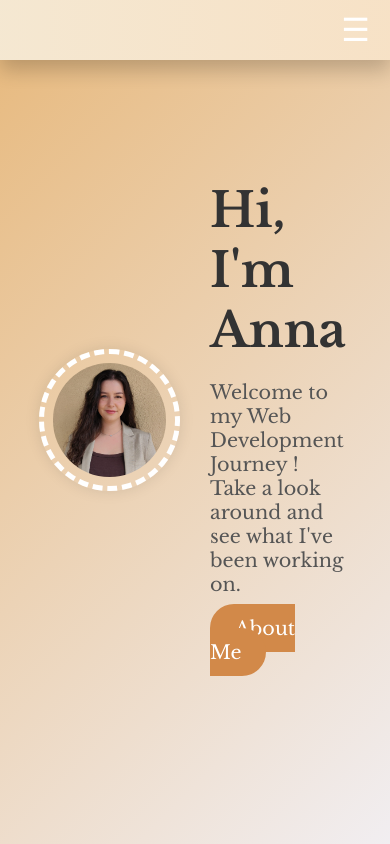
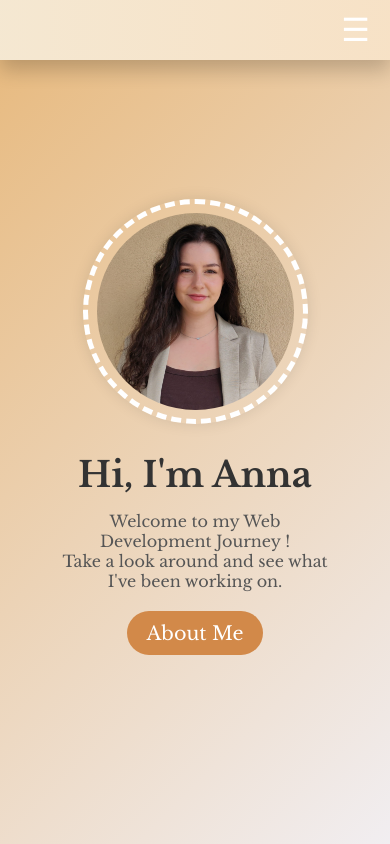
Before and after one commit to annasarabasheva/My-Personal-Portfolio, a React (Vite) app in the folder my-portfolio/: page / in a window 390 px wide. Built offline with nearby package versions, Linux system fonts and the light colour scheme.

Commit message:
Add responsiveness to Home page

```diff
--- a/my-portfolio/src/components/header/Header.css
+++ b/my-portfolio/src/components/header/Header.css
@@ -86,7 +86,7 @@
     display: none;
     flex-direction: column;
     align-items: center;
-    background-color: rgba(44, 62, 80, 0.95);
+    background-color: rgba(190, 184, 171, 0.95);
     position: absolute;
     top: 100%;
     left: 0;
--- a/my-portfolio/src/components/home/Home.css
+++ b/my-portfolio/src/components/home/Home.css
@@ -4,6 +4,7 @@
   justify-content: center;
   align-items: center;
   background: linear-gradient(135deg, #e7b87b, #f1eef1);
+  padding: 20px;
 }
 
 .home-container {
@@ -12,6 +13,7 @@ width: 80%;
   max-width: 1200px;
   justify-content: space-between;
   align-items: center;
+  gap: 30px;
 }
 
 .image-section {
@@ -25,7 +27,13 @@ text-align: center;
   border-radius: 50%;
   box-shadow: 0px 0px 15px rgba(0, 0, 0, 0.1);
   border: 5px dashed #fff;
-    padding: 9px; /
+  padding: 9px;
+  transition: transform 0.3s ease, box-shadow 0.3s ease;
+}
+
+.profile-img:hover {
+  transform: scale(1.02);
+  box-shadow: 0px 0px 20px rgba(0, 0, 0, 0.15);
 }
 
 .intro-section {
@@ -42,13 +50,13 @@ color: #333;
 .intro-section p {
   font-size: 1.2rem;
   color: #555;
-margin: 20px 0;
+  margin-bottom: 1.7em;
 }
 
 .about-btn {
   padding: 12px 25px;
   font-size: 1.2rem;
-background-color: #d28949; /* A fun button color */
+  background-color: #d28949;
   color: white;
   border: none;
   border-radius: 50px;
@@ -58,5 +66,39 @@ text-decoration: none;
 }
 
 .about-btn:hover {
-background-color: #d1a427; /* Hover effect */
+  background-color: #d1a427;
 }
+
+/* ===== Media Query for Mobile (768px and below) ===== */
+@media (max-width: 768px) {
+  .home-container {
+    flex-direction: column;
+    align-items: center;
+    gap: 20px;
+  }
+
+  .profile-img {
+    max-width: 225px;
+    margin-bottom: 5px;
+  }
+
+  .intro-section {
+    padding-left: 0;
+    text-align: center;
+  }
+
+  .intro-section h1 {
+    font-size: 2.2rem;
+    margin-bottom: 0.4em;
+  }
+
+  .intro-section p {
+    font-size: 1rem;
+    margin-bottom: 1.9em;
+  }
+
+  .about-btn {
+    padding: 10px 20px;
+    font-size: 1.2rem;
+  }
+}
--- a/my-portfolio/src/components/projects/Projects.css
+++ b/my-portfolio/src/components/projects/Projects.css
@@ -1,6 +1,6 @@
 .projects-section {
     padding: 80px 0;
-    background: #f0f0f0;
+    background: #efe2d9;
     display: flex;
     flex-direction: column;
     align-items: center;
```
Lines whose indentation alone changed are shown as unchanged.
